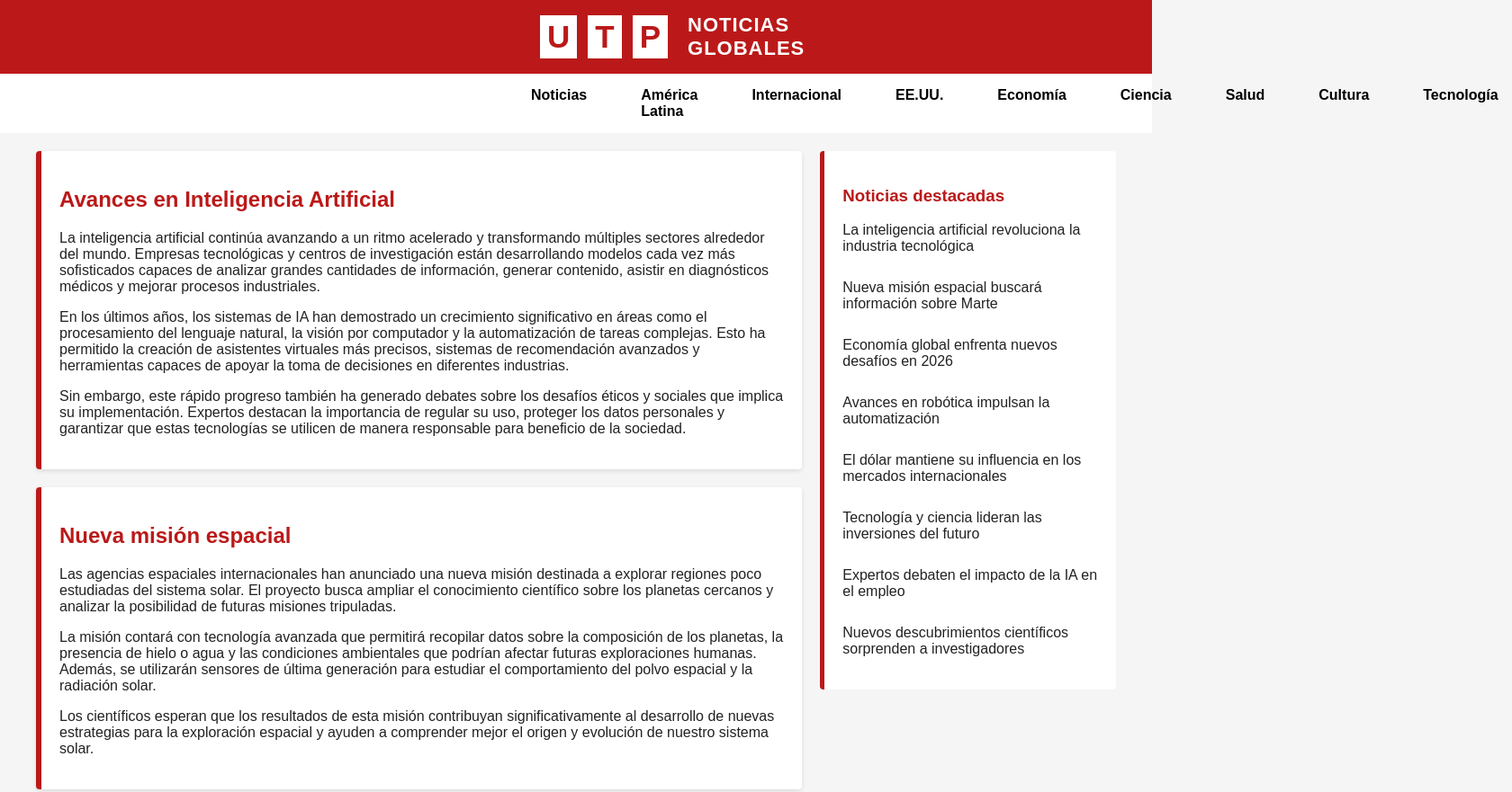
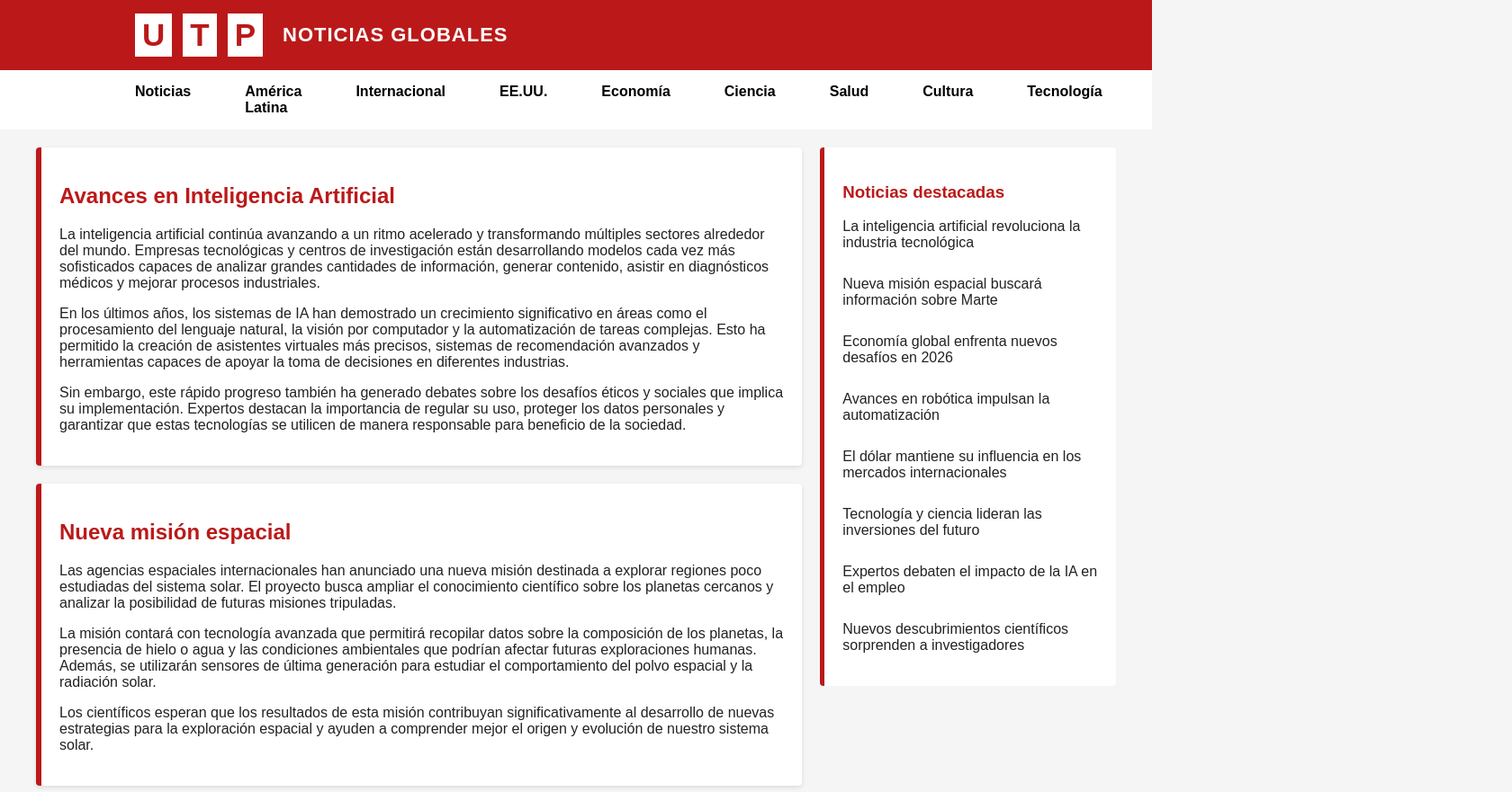
Before and after one commit to birulboy/CompuGraficaParcial1, a plain HTML site: page Punto2/index.html in a window 1280 px wide. Shown: the top 881 px of the page at 90% size, 1680 px wide, since content can reach past the window. Drawn offline with Linux system fonts and the light colour scheme.

Commit message:
Finished parcial 1

```diff
--- a/Punto2/Punto2.css
+++ b/Punto2/Punto2.css
@@ -7,7 +7,7 @@ body{
 
 .header-bbc{
     background:#bb1919;
-    padding:15px 600px;
+    padding:15px 150px;
     display:flex;
 
 }
@@ -50,7 +50,7 @@ nav ul{
     display:flex;
     list-style:none;
     margin:0;
-    padding:0 560PX;
+    padding:0 120PX;
 }
 
 nav li{
```
